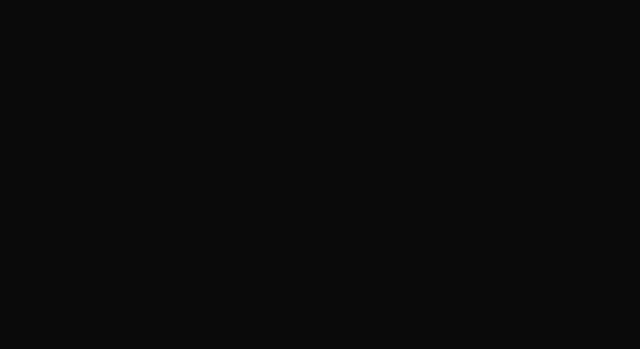
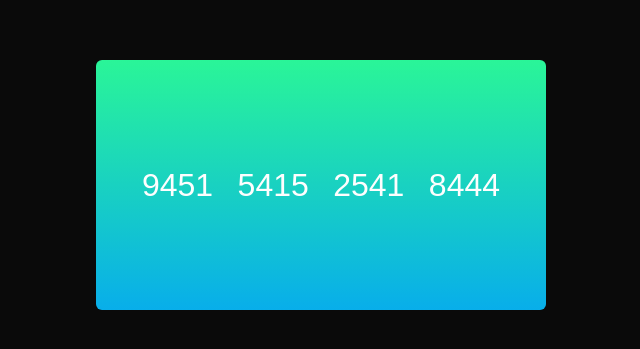
Before and after one commit to AliTaee/iran-card-bank, a React (Create React App) app: page / in a window 1280 px wide. Shown: the part 223-572 px from the top of the page, without its empty margins (319-959 px from the left). Built offline with nearby package versions, Linux system fonts and the light colour scheme.

Commit message:
Basic card bank components and styles

```diff
--- a/src/components/App.tsx
+++ /dev/null
@@ -1,7 +0,0 @@
-import React from 'react'
-
-function App() {
-  return <div className="App">Card Bank</div>
-}
-
-export default App
--- /dev/null
+++ b/src/components/CardNumber.tsx
@@ -0,0 +1,22 @@
+import React from 'react'
+
+interface CardNumberProps {
+  cardNumber: number
+}
+
+const CardNumber: React.FC<CardNumberProps> = (props: CardNumberProps) => {
+  const { cardNumber } = props
+
+  return (
+    <>
+      {cardNumber
+        .toString()
+        .match(/.{1,4}/g)
+        ?.map((fourNumber, index) => (
+          <span key={index}>{fourNumber}</span>
+        ))}
+    </>
+  )
+}
+
+export default CardNumber
--- /dev/null
+++ b/src/components/IranCardBank.tsx
@@ -0,0 +1,23 @@
+import React from 'react'
+import CardNumber from './CardNumber'
+
+interface IranCardBankProps {
+  cardNumber: number
+  size?: 'default' | 'full'
+  background?: string
+  borderRadio?: string
+}
+
+const IranCardBank: React.FC<IranCardBankProps> = (props: IranCardBankProps) => {
+  const { cardNumber } = props
+
+  return (
+    <div className="icb-card-bank">
+      <span className="icb-card-bank__number">
+        <CardNumber cardNumber={cardNumber} />
+      </span>
+    </div>
+  )
+}
+
+export default IranCardBank
--- a/src/index.tsx
+++ b/src/index.tsx
@@ -1,12 +1,12 @@
 import React from 'react'
 import ReactDOM from 'react-dom'
 import './styles/index.scss'
-import App from './components/App'
+import IranCardBank from './components/IranCardBank'
 import reportWebVitals from './reportWebVitals'
 
 ReactDOM.render(
   <React.StrictMode>
-    <App />
+    <IranCardBank cardNumber={9451_5415_2541_8445} />
   </React.StrictMode>,
   document.getElementById('root'),
 )
--- /dev/null
+++ b/src/styles/_mixin.scss
@@ -0,0 +1,5 @@
+@mixin flexBoxCenter {
+  display: flex;
+  align-items: center;
+  justify-content: center;
+}
--- /dev/null
+++ b/src/styles/_var.scss
@@ -0,0 +1,10 @@
+// Colors
+$default-color: #fefefe;
+$default-background-color: #08aeea;
+$default-background: linear-gradient(0deg, #08aeea 0%, #2af598 100%);
+
+// Sizes
+$default-border-radius: 6px;
+$default-width: 450px;
+$default-height: 250px;
+$default-font-size: 2rem;
--- a/src/styles/index.scss
+++ b/src/styles/index.scss
@@ -1,9 +1,35 @@
-body {
+@import './var';
+@import './mixin';
+
+html {
   margin: 0;
   padding: 0;
+  height: 100%;
+}
+
+body {
+  height: 100%;
   font-family: sans-serif, BlinkMacSystemFont, 'Segoe UI', 'Roboto', 'Oxygen',
     'Ubuntu', 'Cantarell', 'Fira Sans', 'Droid Sans', 'Helvetica Neue', sans-serif;
   background: #0a0a0a;
   -webkit-font-smoothing: antialiased;
   -moz-osx-font-smoothing: grayscale;
+  @include flexBoxCenter;
 }
+
+.icb-card-bank {
+  color: $default-color;
+  background-color: $default-background-color;
+  background: $default-background;
+  border-radius: $default-border-radius;
+  width: $default-width;
+  height: $default-height;
+  @include flexBoxCenter;
+
+  &__number {
+    width: 85%;
+    display: flex;
+    justify-content: space-around;
+    font-size: $default-font-size;
+  }
+}
```
